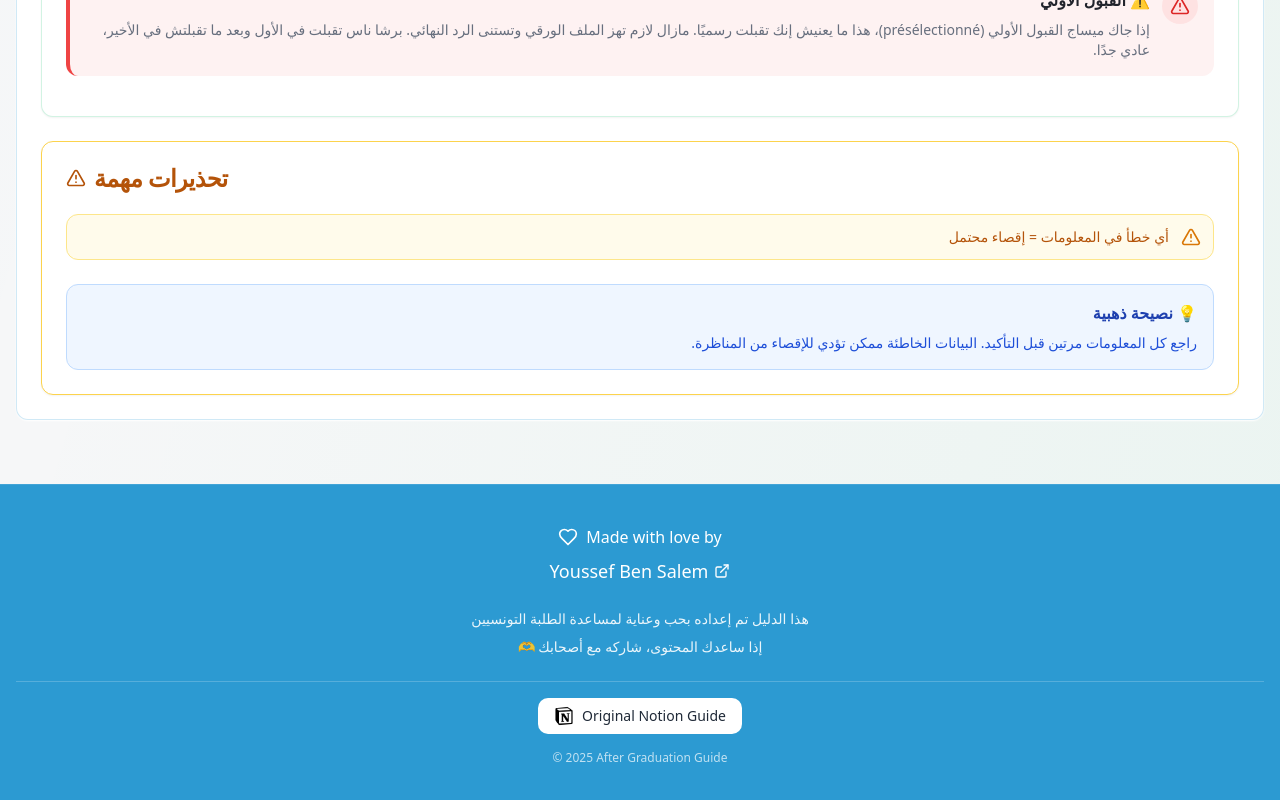
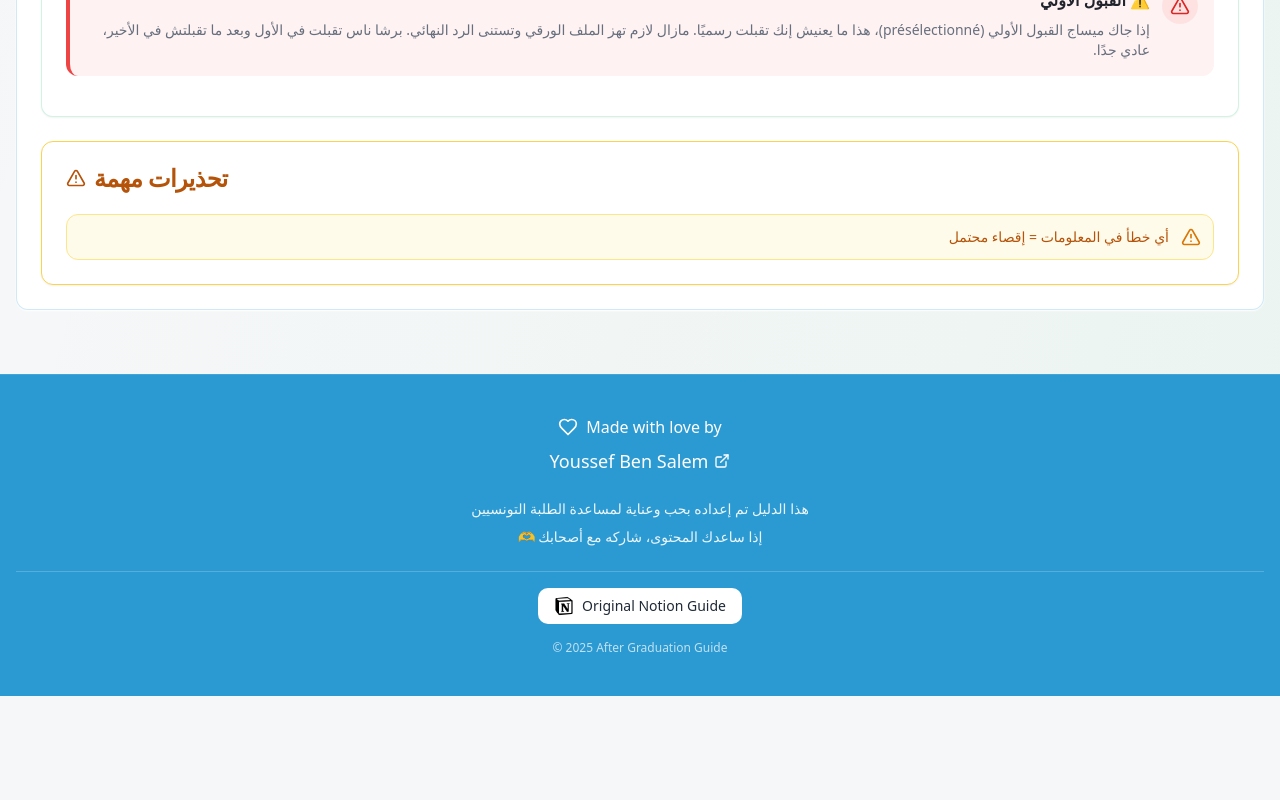
Before and after one commit to jozefelmanga/after-graduation-guide, a React (Vite) app: page /concours in a window 1280 px wide. Shown: the part 4016-4816 px from the top of the page. After the commit the page ends 4712 px from the top, so only its background shows below. Built offline with nearby package versions, Linux system fonts and the light colour scheme.

Commit message:
Remove redundant advice section from ConcoursSection to streamline content and improve user experience.

```diff
--- a/src/components/ConcoursSection.tsx
+++ b/src/components/ConcoursSection.tsx
@@ -532,12 +532,7 @@ const ConcoursSection = () => {
                 ))}
               </div>
 
-              <div className="mt-6 p-4 bg-blue-50 dark:bg-blue-900/30 border border-blue-200 dark:border-blue-700/50 rounded-lg transition-colors duration-300">
-                <h4 className="font-semibold text-blue-800 dark:text-blue-300 mb-2">💡 نصيحة ذهبية</h4>
-                <p className="text-sm text-blue-700 dark:text-blue-300">
-                  راجع كل المعلومات مرتين قبل التأكيد. البيانات الخاطئة ممكن تؤدي للإقصاء من المناظرة.
-                </p>
-              </div>
+
             </CardContent>
           </Card>
 
```
